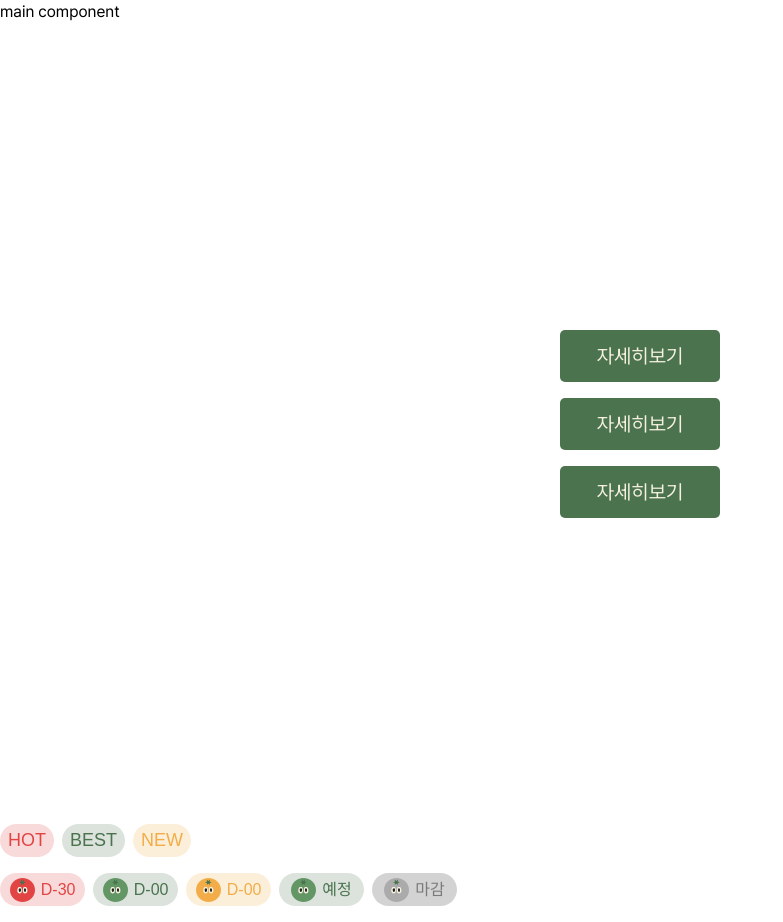
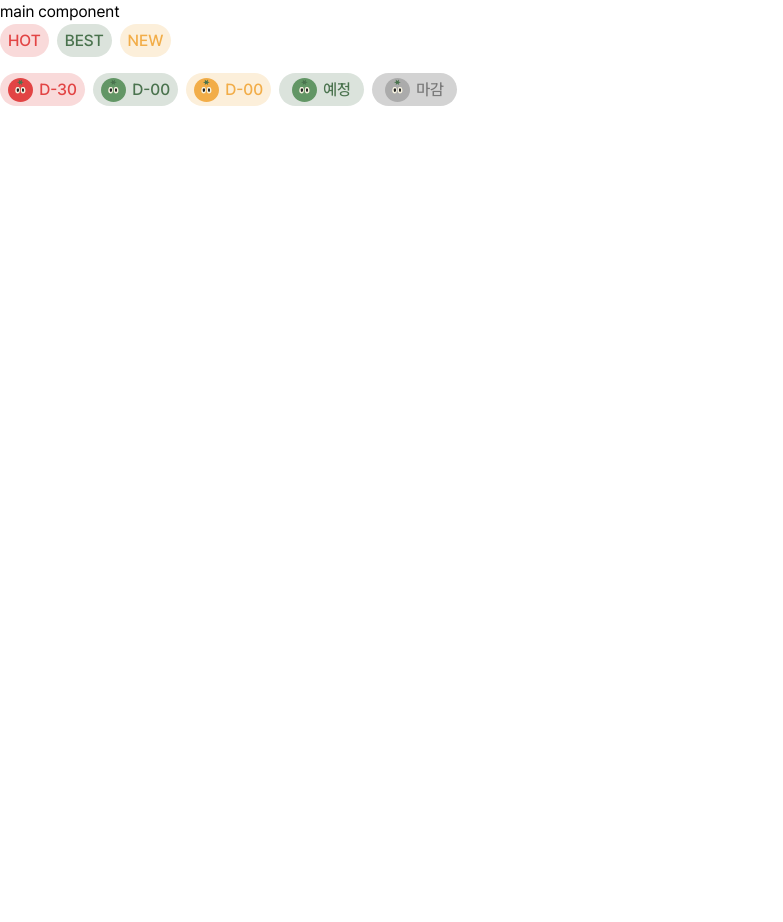
Before and after one commit to Team-Detective/tomatoes, a Next.js app: page / in a window 1280 px wide. Shown: the whole page, without its empty margins (0-783 px from the left). After the commit the page ends 800 px from the top, so only its background shows below. Built offline with nearby package versions, Linux system fonts and the light colour scheme.

Commit message:
fix: tailwind 폰트 적용 문제 해결

```diff
--- a/src/app/page.tsx
+++ b/src/app/page.tsx
@@ -1,4 +1,3 @@
-import BannerLink from '@/components/common/BannerLink';
 import Dday from '@/components/common/Dday';
 import Tag from '@/components/common/Tag';
 
@@ -6,11 +5,6 @@ export default function Home() {
   return (
     <>
       <h1>main component</h1>
-      <div className="flex flex-col gap-4 justify-center h-screen items-center">
-        <BannerLink url="https://google.com" />
-        <BannerLink url="https://google.com" />
-        <BannerLink url="https://google.com" />
-      </div>
       <div className="flex gap-2 mb-4">
         <Tag type="hot" label="HOT" />
         <Tag type="best" label="BEST" />
--- a/src/components/common/Tag.tsx
+++ b/src/components/common/Tag.tsx
@@ -4,7 +4,7 @@ interface TagProps {
 }
 
 const baseTagStyle = "h-[33px] px-2 py-[3px] rounded-[999px] justify-center items-center gap-1.5 inline-flex";
-const baseTextStyle = "text-lg font-medium font-pretendard leading-[27px]";
+const baseTextStyle = "text-base font-medium font-pretendard leading-[27px]";
 
 const tagStyles = {
   hot: `${baseTagStyle} bg-dDayRed`,
--- a/tailwind.config.ts
+++ b/tailwind.config.ts
@@ -23,10 +23,7 @@ const config: Config = {
         dDayTextGreen: '#4A734E',
         dDayTextGray: '#7A7A7A',
         searchBorder: '#E24444',
-      },
-      fontFamily: {
-        pretendard: ['Pretendard', 'sans-serif'],
-      },
+      }
     },
   },
   plugins: [],
```
